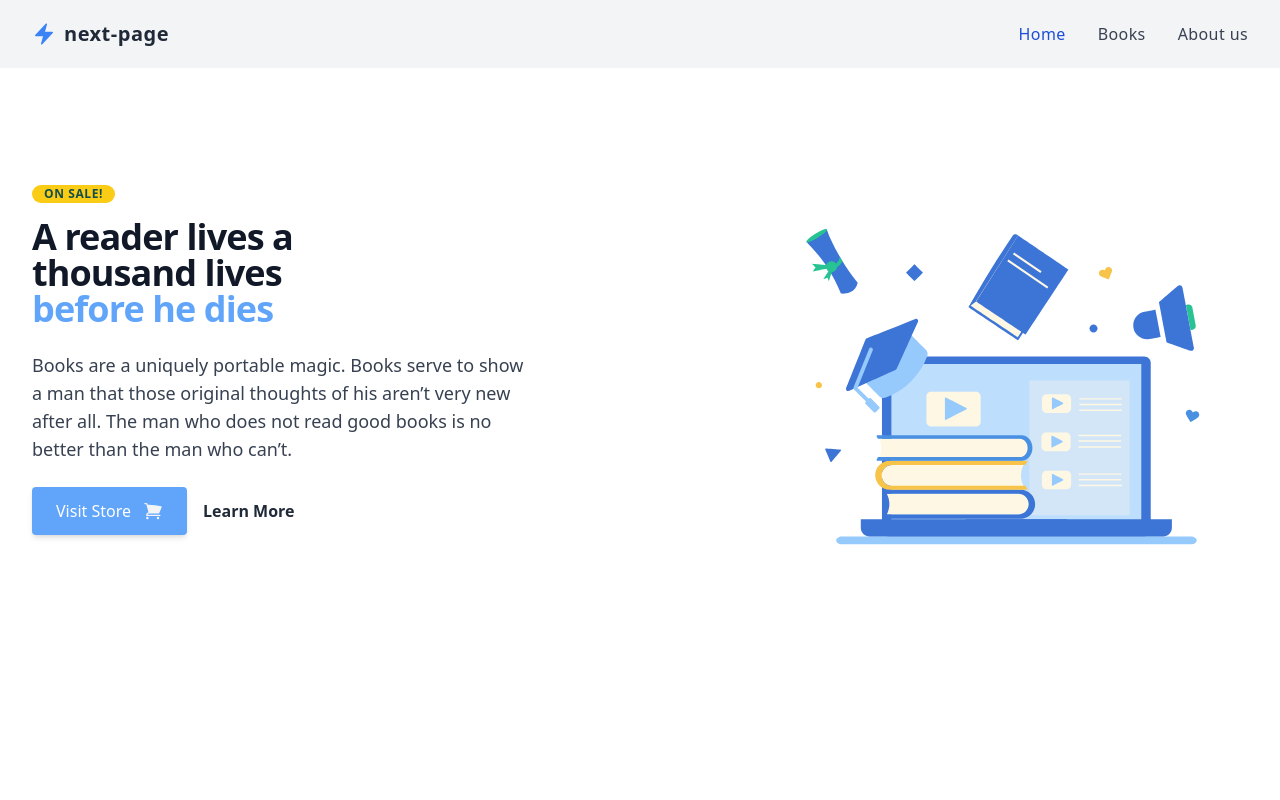
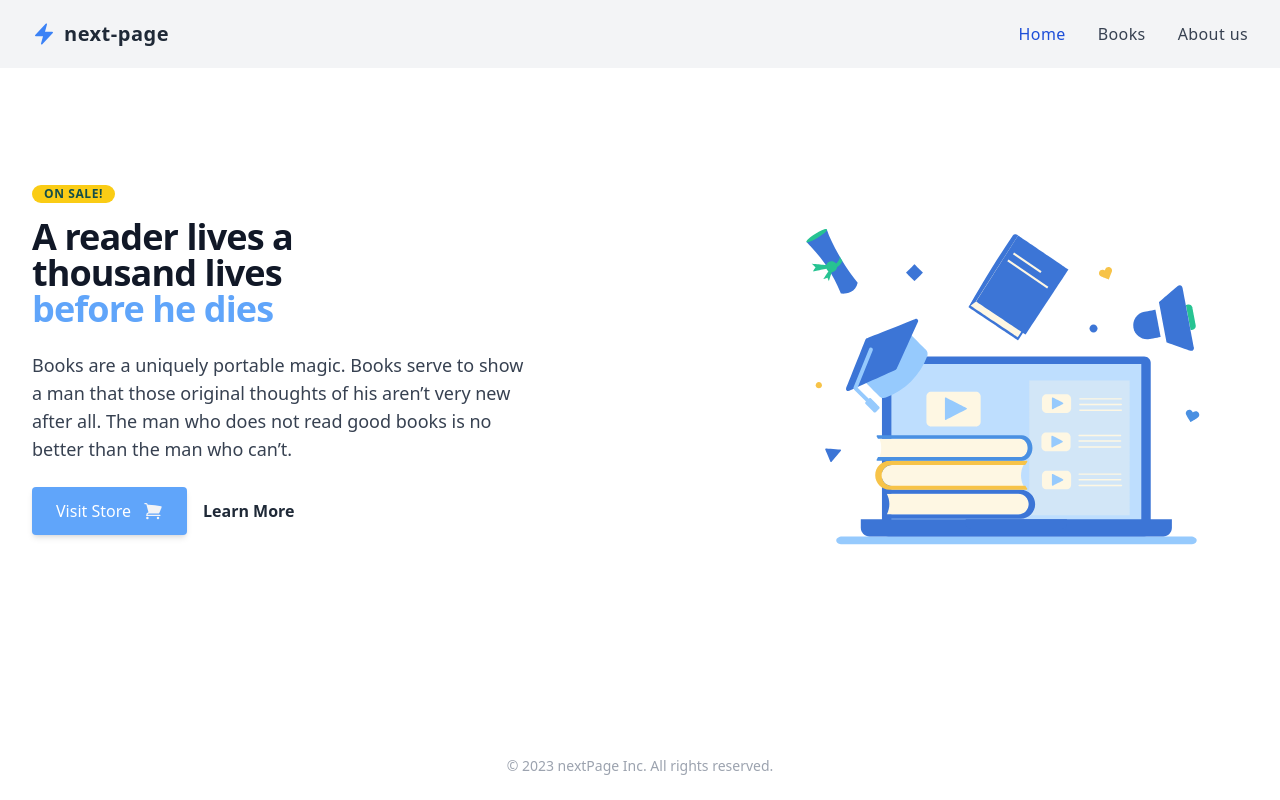
Before and after one commit to rajibrahman74/next-page, a React (Vite) app: page / in a window 1280 px wide. Built offline with nearby package versions, Linux system fonts and the light colour scheme.

Commit message:
[ADD]-footer-complete

```diff
--- a/src/App.jsx
+++ b/src/App.jsx
@@ -1,12 +1,16 @@
-import React from 'react';
-import { Outlet } from 'react-router-dom';
-import Header from './components/Header';
+import React from "react";
+import { Outlet } from "react-router-dom";
+import Header from "./components/Header";
+import Footer from "./components/Footer";
 
 const App = () => {
   return (
     <div>
-      <Header/>
-      <Outlet/>
+      <Header />
+      <div className="min-h-[calc(100vh-136px)]">
+        <Outlet />
+      </div>
+      <Footer />
     </div>
   );
 };
```
